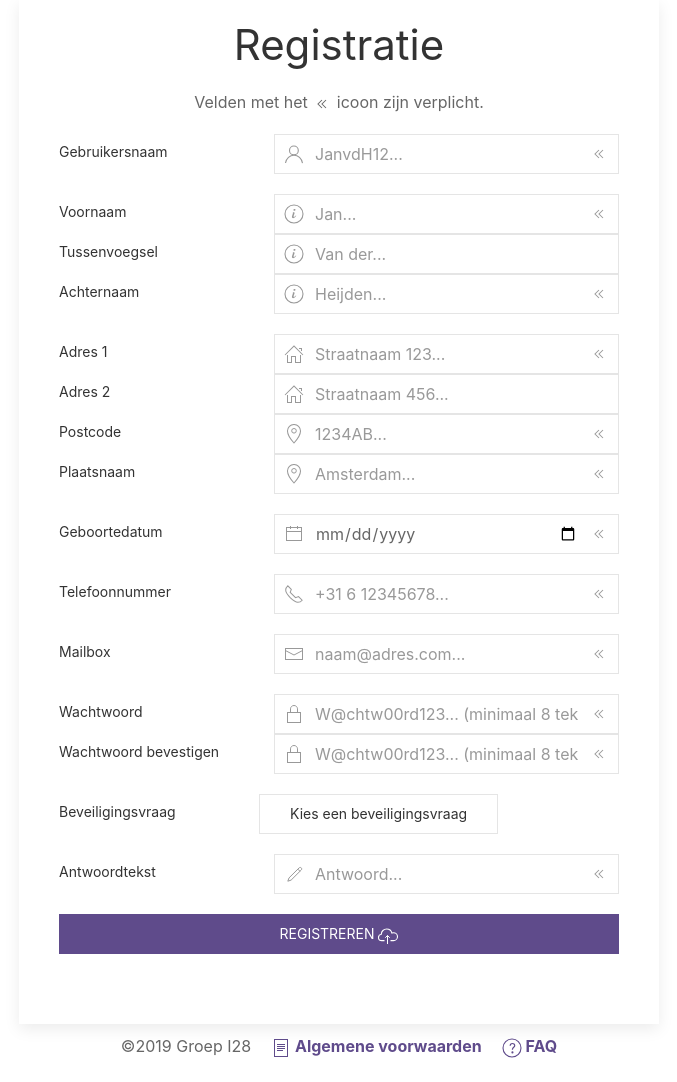
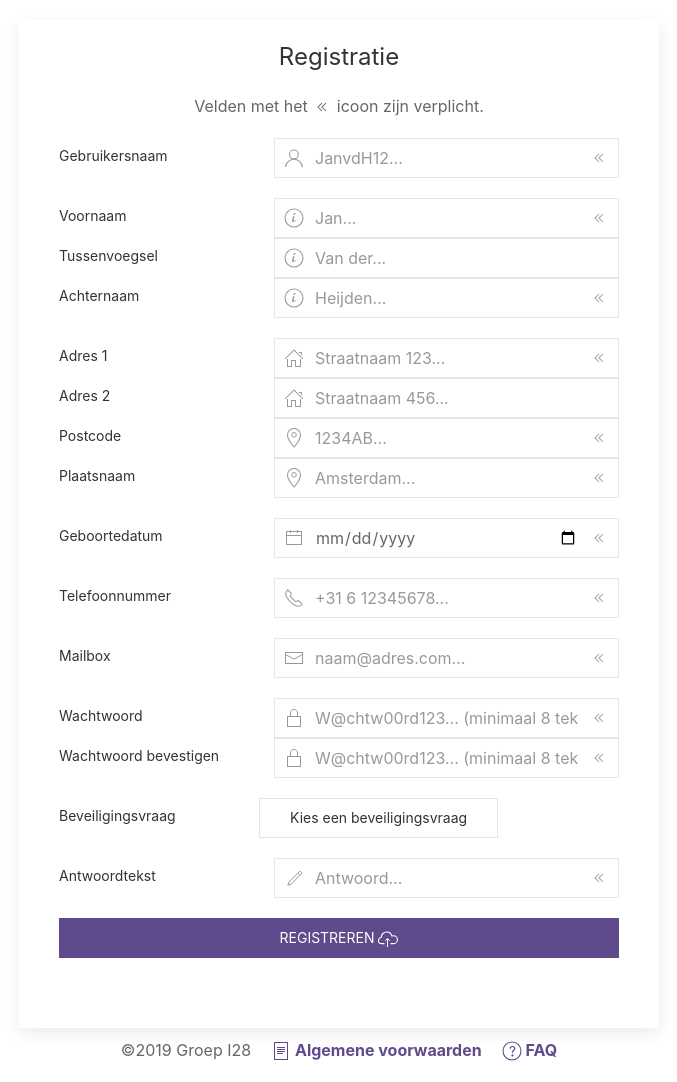
Before and after one commit to han-i28/I-Project, a PHP site: template view/userregistreren.php in a window 1280 px wide. Shown: the whole page, without its empty margins (301-978 px from the left). Before the commit the page ends 1058 px from the top, so only its background shows below. Run offline with PHP 8.4, Linux system fonts and the light colour scheme; the template is opened without the code that fills it, so the values that code supplies are empty; some libraries are stand-ins or nearby versions.

Commit message:
refine card styling

```diff
--- a/view/userregistreren.php
+++ b/view/userregistreren.php
@@ -52,10 +52,10 @@ if (isset($_GET["registration"])) {
     }
 }
 ?>
-<div class="uk-container uk-card uk-card-default uk-width-1-2@s">
+<div class="uk-container uk-card uk-card-default uk-width-1-2@s uk-margin-top">
     <div class="uk-grid" uk-grid>
         <form action="" method="POST" class="uk-form-horizontal uk-width-1-1 uk-margin-large" >
-            <h1 class="uk-margin-top uk-width-1-1 uk-text-center">Registratie</h1>
+            <h1 class="uk-margin-top uk-width-1-1 uk-text-center uk-card-title">Registratie</h1>
             <p class="uk-width-1-1 uk-text-center">Velden met het <span class="uk-icon" uk-icon="icon: chevron-double-left"></span> icoon zijn verplicht.</p>
             <div class="uk-width-1-1 uk-margin-top">
                 <label class="uk-form-label" for="gebruikersnaam">Gebruikersnaam</label>
```
